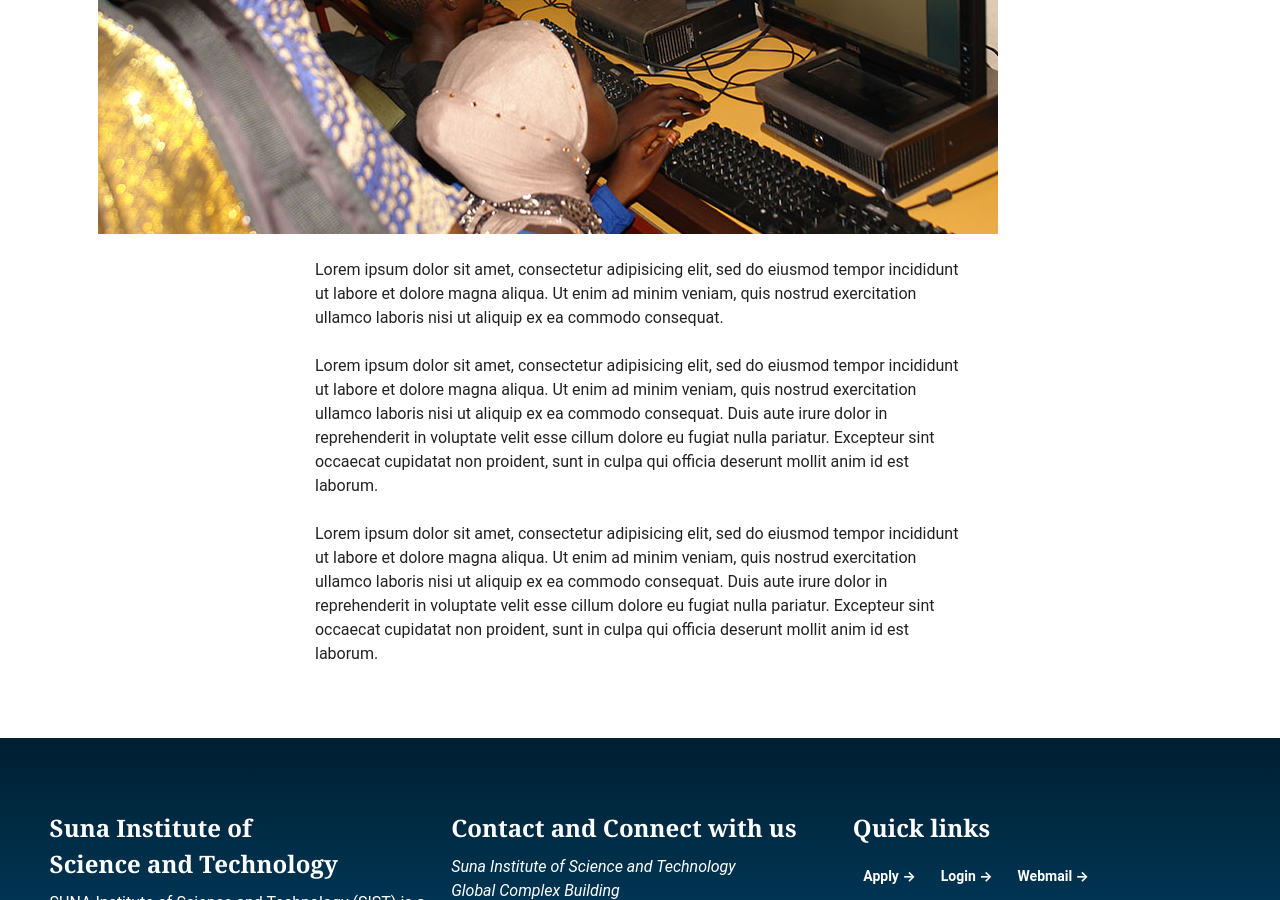
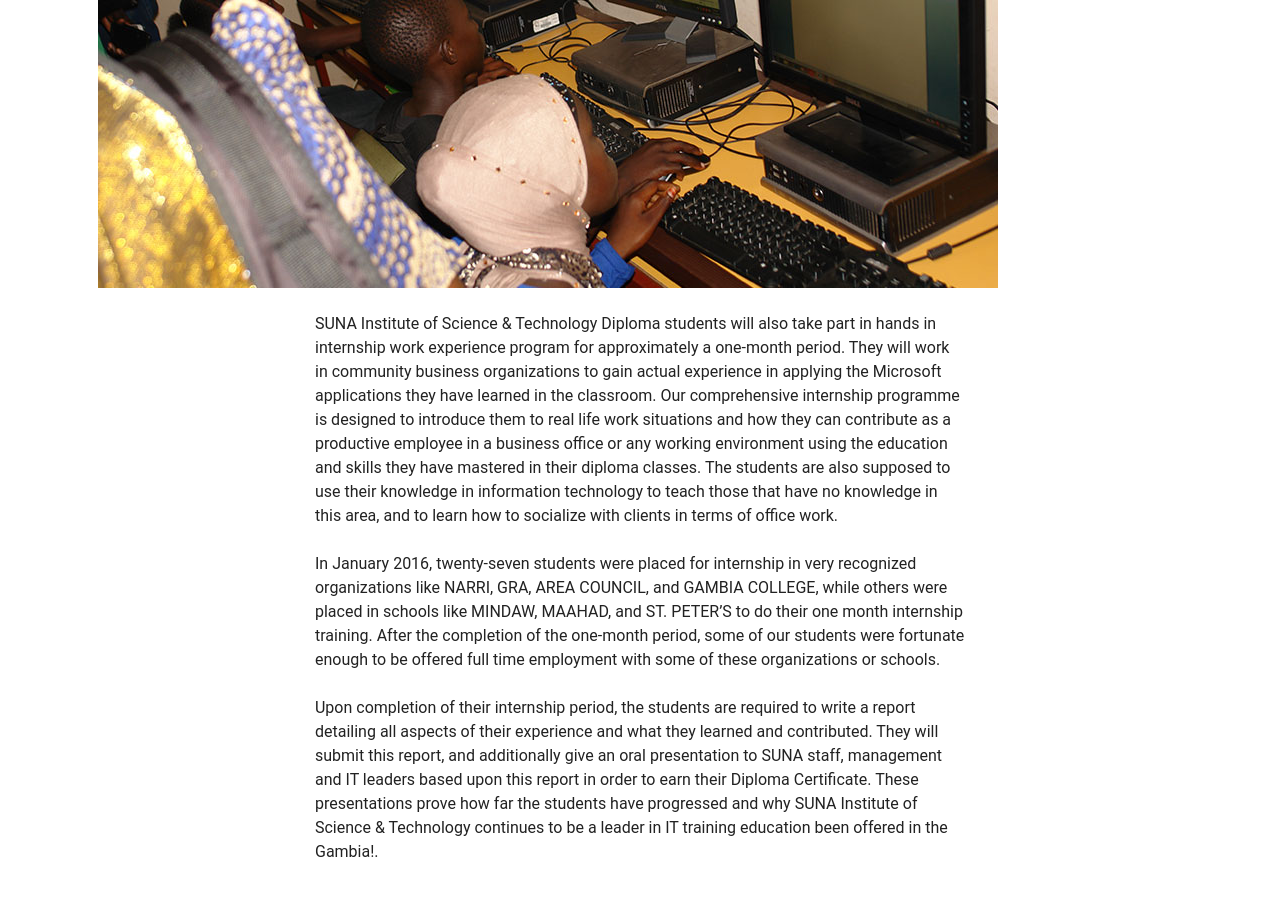
Before and after one commit to sunaist/suna, a Jekyll site: the page built from _posts/2017-10-19-sample-article.html, in a window 1280 px wide and 900 px high, scrolled down 690 px. Built offline with Jekyll 4.4.1, drawn with Linux system fonts in a browser that asks for light colours; some of the changed text lies outside the part shown.

Commit message:
Suna Institute of science & Technology's Internship Programme

```diff
--- a/_posts/2017-10-19-sample-article.html
+++ b/_posts/2017-10-19-sample-article.html
@@ -1,32 +1,19 @@
 ---
-title: The Title of the Article
+title: Suna Institute of Science & Technology's Internship Programme
 layout: article
 image-path: assets/images/student2.jpg
-permalink: sample-article.html
+permalink: Suna Institute of Science & Technology's Internship Programme.html
 ---
 
 <p>
-Lorem ipsum dolor sit amet, consectetur adipisicing elit, sed do eiusmod
-tempor incididunt ut labore et dolore magna aliqua. Ut enim ad minim veniam,
-quis nostrud exercitation ullamco laboris nisi ut aliquip ex ea commodo
-consequat.
+SUNA Institute of Science & Technology Diploma students will also take part in hands  in internship work experience program for approximately a one-month period.  They will work in community business organizations to gain actual experience in applying the Microsoft applications they have learned in the classroom.  Our comprehensive internship programme is designed to introduce them to real life work situations and how they can contribute as a productive employee in a business office or any working environment using the education and skills they have mastered in their diploma classes. The students are also supposed to use their knowledge in information technology to teach those that have no knowledge in this area, and to learn how to socialize with clients in terms of office work.
 </p>
 
 
 <p>
-Lorem ipsum dolor sit amet, consectetur adipisicing elit, sed do eiusmod
-tempor incididunt ut labore et dolore magna aliqua. Ut enim ad minim veniam,
-quis nostrud exercitation ullamco laboris nisi ut aliquip ex ea commodo
-consequat. Duis aute irure dolor in reprehenderit in voluptate velit esse
-cillum dolore eu fugiat nulla pariatur. Excepteur sint occaecat cupidatat non
-proident, sunt in culpa qui officia deserunt mollit anim id est laborum.
+In January 2016, twenty-seven students were placed for internship in very recognized organizations like NARRI, GRA, AREA COUNCIL, and GAMBIA COLLEGE, while others were placed in schools like MINDAW, MAAHAD, and ST. PETER’S to do their one month internship training.  After the completion of the one-month period, some of our students were fortunate enough to be offered full time employment with some of these organizations or schools.
 </p>
 
 <p>
-Lorem ipsum dolor sit amet, consectetur adipisicing elit, sed do eiusmod
-tempor incididunt ut labore et dolore magna aliqua. Ut enim ad minim veniam,
-quis nostrud exercitation ullamco laboris nisi ut aliquip ex ea commodo
-consequat. Duis aute irure dolor in reprehenderit in voluptate velit esse
-cillum dolore eu fugiat nulla pariatur. Excepteur sint occaecat cupidatat non
-proident, sunt in culpa qui officia deserunt mollit anim id est laborum.
+Upon completion of their internship period, the students are required to write a report detailing all aspects of their experience and what they learned and contributed.  They will submit this report, and additionally give an oral presentation to SUNA staff, management and IT leaders based upon this report in order to earn their Diploma Certificate.  These presentations prove how far the students have progressed and why SUNA Institute of Science & Technology continues to be a leader in IT training education been offered in the Gambia!.
 </p>
```
